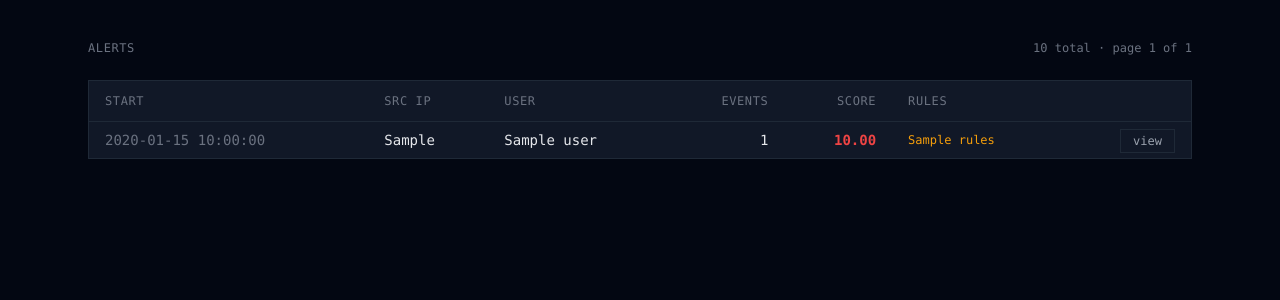
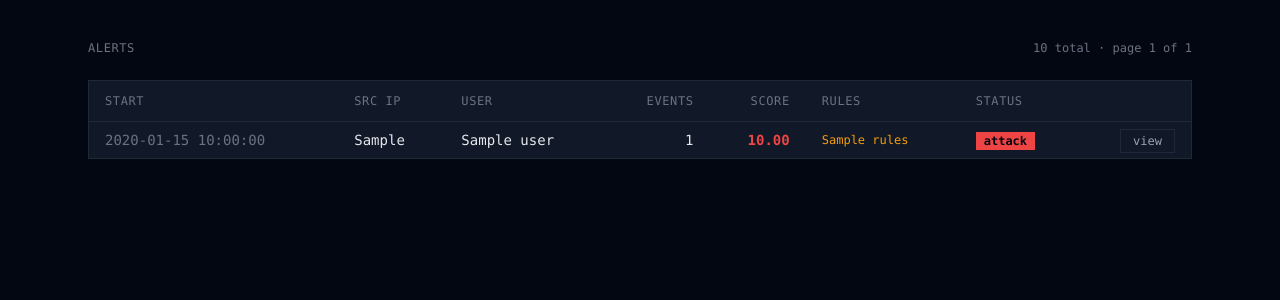
Before and after one commit to AmraniCh/ftp-ids-ml, a Flask app: template src/ftp_ids/dashboard/templates/alerts.html in a window 1280 px wide. Shown: the part 69-369 px from the top of the page. Run offline with Flask 3, Linux system fonts and the light colour scheme; the template is opened without the code that fills it: most values are stand-ins (such as "Sample title", 1, 10 or a date in 2020); some libraries are stand-ins or nearby versions.

Commit message:
feat (alerts): add status column to alerts table

```diff
--- a/src/ftp_ids/dashboard/templates/alerts.html
+++ b/src/ftp_ids/dashboard/templates/alerts.html
@@ -20,6 +20,7 @@
                 <th class="text-right px-4 py-3 font-normal">events</th>
                 <th class="text-right px-4 py-3 font-normal">score</th>
                 <th class="text-left px-4 py-3 font-normal">rules</th>
+                <th class="text-left px-4 py-3 font-normal">status</th>
                 <th></th>
             </tr>
         </thead>
@@ -37,6 +38,13 @@
                     {{ "%.2f"|format(a.score) }}
                 </td>
                 <td class="px-4 py-2 text-amber-500 text-xs">{{ a.rules or '' }}</td>
+                <td class="px-4 py-2">
+                    {% if a.labeled %}
+                        <span class="px-2 py-0.5 text-xs bg-green-500 text-gray-950 font-semibold">normal</span>
+                    {% else %}
+                        <span class="px-2 py-0.5 text-xs bg-red-500 text-gray-950 font-semibold">attack</span>
+                    {% endif %}
+                </td>
                 <td class="px-4 py-2 text-right">
                     <a href="{{ url_for('alert_detail', src_ip=a.src_ip, start_time=a.start_time) }}"
                     class="px-3 py-1 text-xs border border-gray-800 hover:border-amber-500 hover:text-amber-500 text-gray-400 transition-colors">
```
